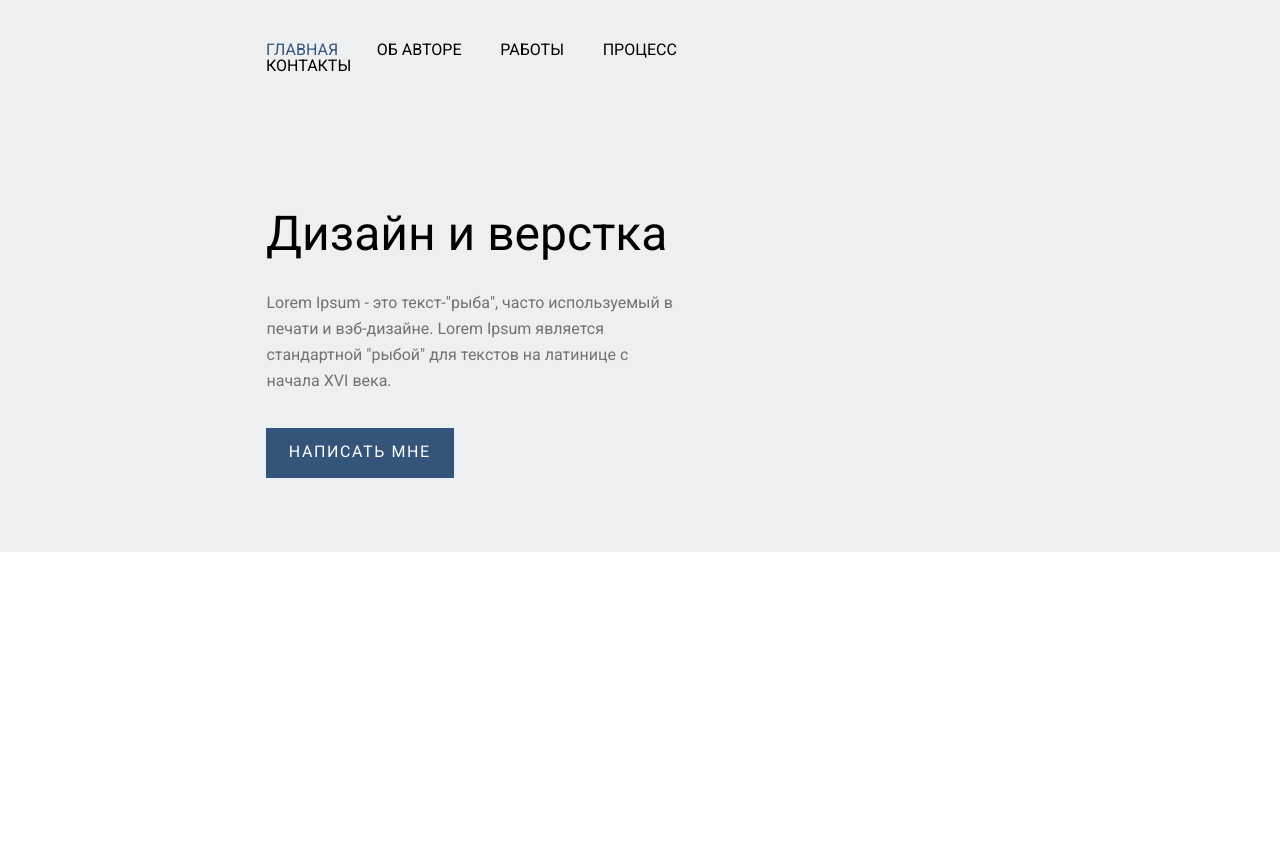
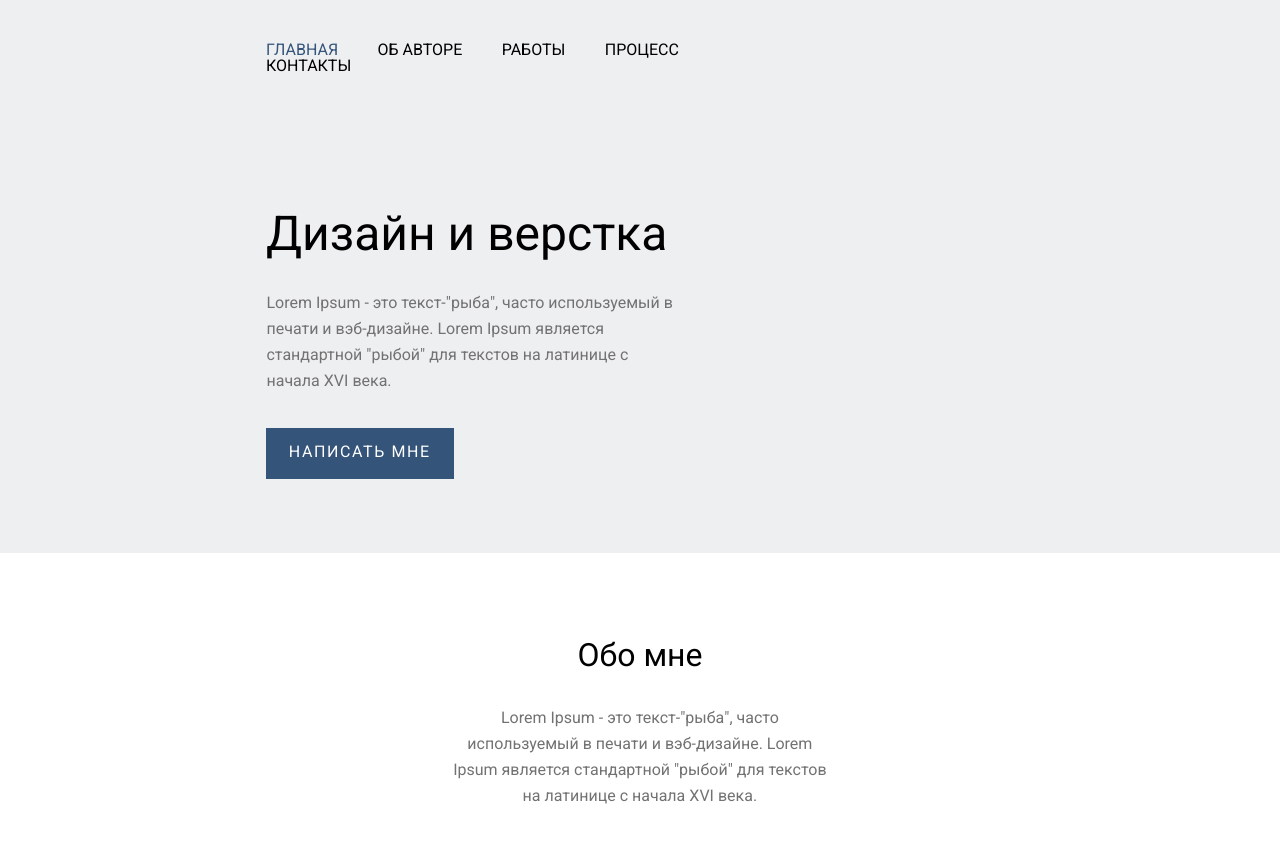
Before and after one commit to KINastya/kyliushykanastasiiahw008, a plain HTML site: page index.html in a window 1280 px wide. Before the commit the page ends 800 px from the top, so only its background shows below. Drawn offline with Linux system fonts and the light colour scheme.

Commit message:
in index.html created the first section, which contains about me information. There is one second level heading and also one paragraph. In style.css, I worked with the first section, set the text size and color, indents and positioning

```diff
--- a/css/style.css
+++ b/css/style.css
@@ -4,7 +4,7 @@
 }
 
 .menu {
-    width: 49.87%;
+    width: 50.87%;
     justify-content: space-between;
     padding-top: 4.16%;
 }
@@ -33,7 +33,7 @@
     padding-left: 0.05%;
     margin-top: 3.12%;
     color: #727272;
-    line-height: 26px;
+    line-height: 1.63rem;
     text-align: left;
 }
 
@@ -53,3 +53,24 @@
 .btn-link {
     color: white;
 }
+
+.section {
+    justify-content: center;
+    text-align: center;
+}
+
+.section__header {
+    padding-top: 6.77%;
+}
+
+.section__heading {
+    font-size: 2rem;
+    font-weight: 500;
+}
+
+.section__item {
+    line-height: 1.63rem;
+    color: #727272;
+    width: 30.1%;
+    margin: 2.61% 0 5.06% 34.94%;
+}
--- a/index.html
+++ b/index.html
@@ -22,7 +22,7 @@
                         </a>
                     </div>
                     <div class="menu__item">
-                        <a href="#" class="menu__link">
+                        <a href="#about_us" class="menu__link">
                             ОБ АВТОРЕ
                         </a>
                     </div>
@@ -65,6 +65,21 @@
                 </div>
             </div>
         </header>
+        <!--section.section>.section__header>(.-heading>h2.-title{Обо мне})+(span.-item{Lorem Ipsum - это текст-"рыба", часто используемый в печати и вэб-дизайне. Lorem Ipsum является стандартной "рыбой" для текстов на латинице с начала XVI века.})|bem-->
+        <section class="section">
+            <div class="section section__header">
+                <div class="section__heading">
+                    <h2 class="section__title">
+                        Обо мне
+                    </h2>
+                </div>
+                <div class="section__item">
+                    <span class="section__subtitle" id="about_us">
+                        Lorem Ipsum - это текст-"рыба", часто используемый в печати и вэб-дизайне. Lorem Ipsum является стандартной "рыбой" для текстов на латинице с начала XVI века.
+                    </span>
+                </div>
+            </div>
+        </section>
     </div>
 </body>
 </html>
```
